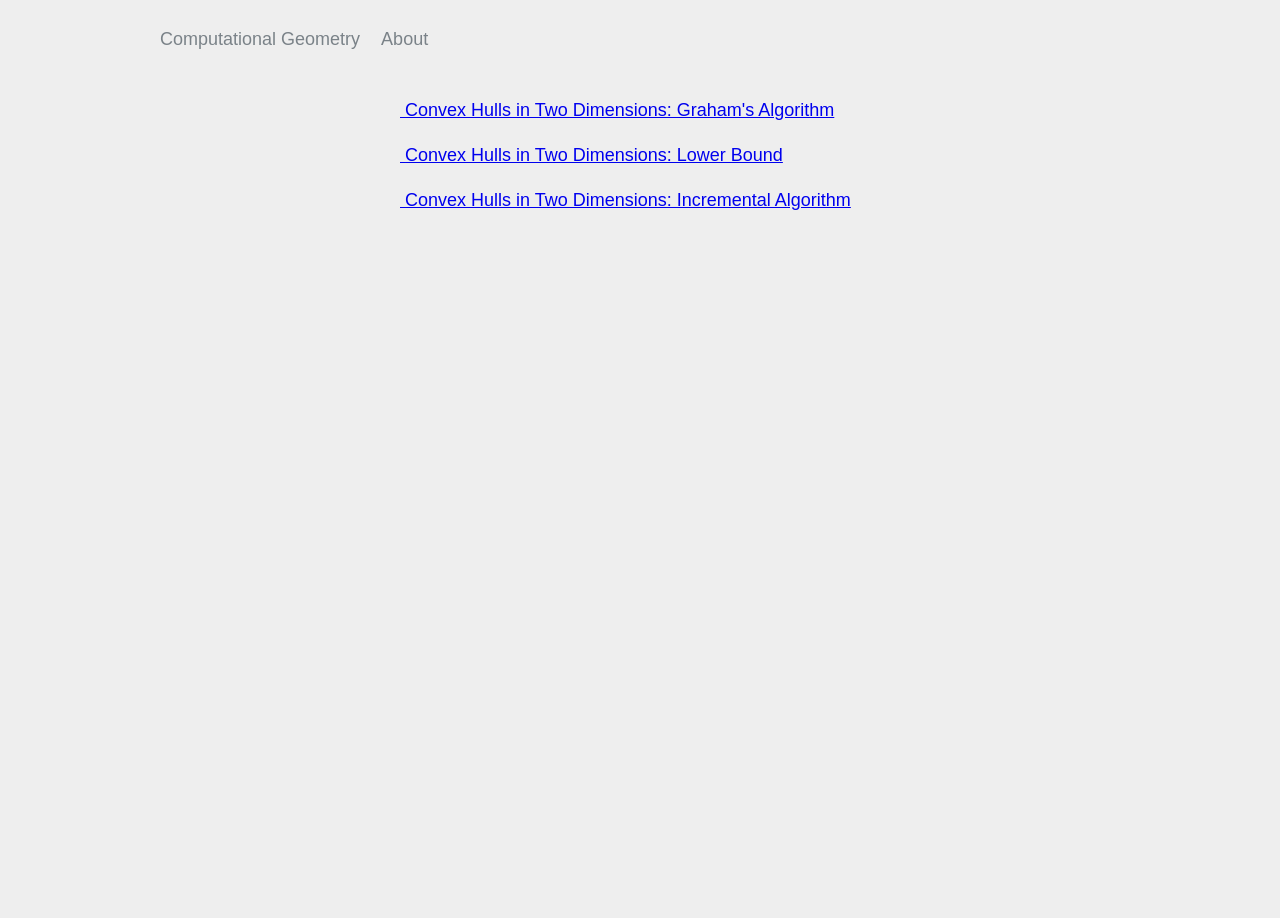
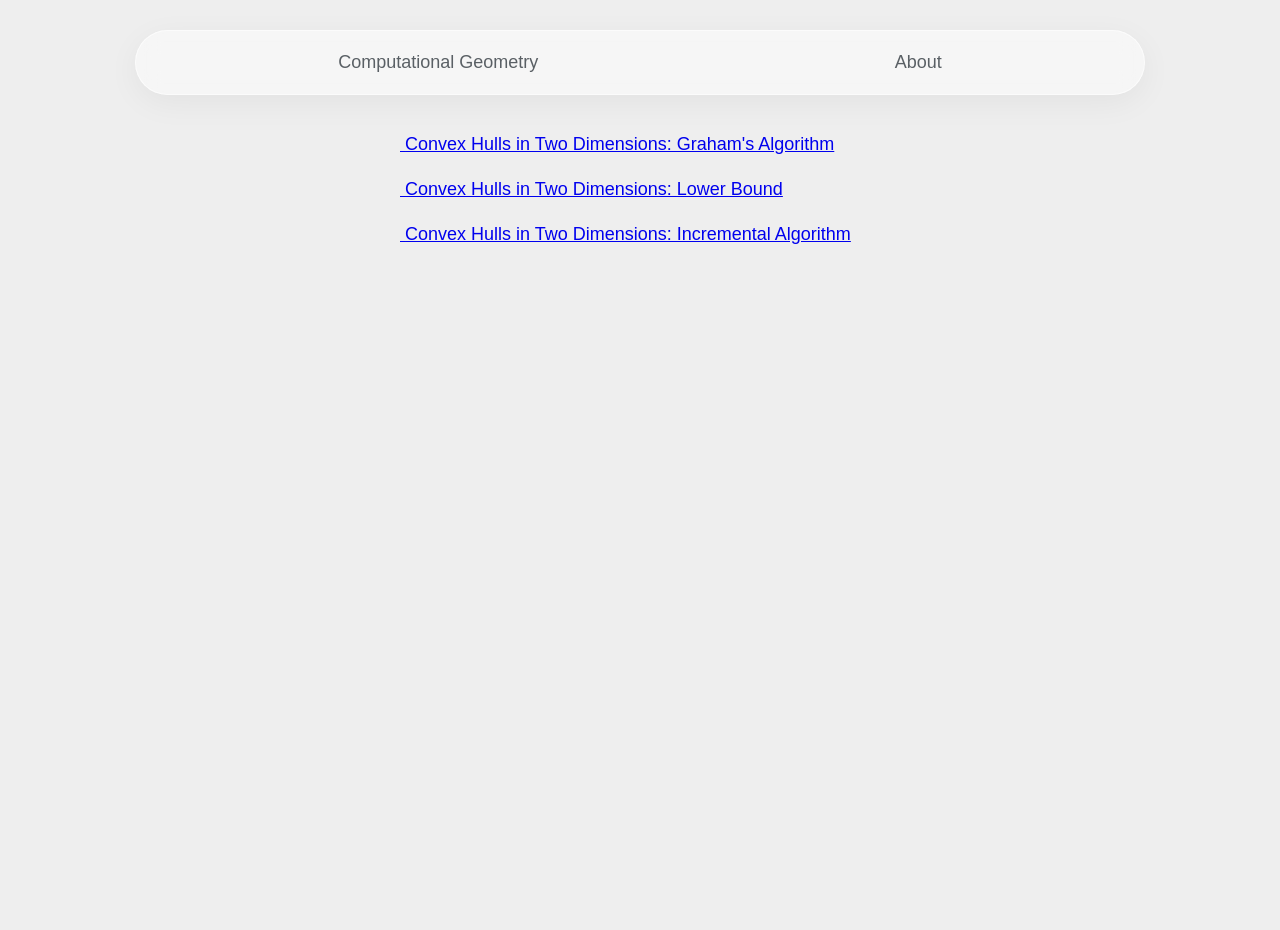

style: style navigation container and menu items with glassmorphism

--- a/main.css
+++ b/main.css
@@ -55,47 +55,63 @@ header {
 
 nav {
   max-width: 960px;
-  margin: 18px auto;
-  padding: 0 10px;
+  margin: 30px auto;
+  padding: 10px 24px;
+  background: var(--glass-bg);
+  backdrop-filter: blur(12px);
+  -webkit-backdrop-filter: blur(12px);
+  border: 1px solid var(--glass-border);
+  border-radius: 50px;
+  box-shadow: 0 8px 32px 0 var(--glass-shadow);
 }
 
 #nav-menu {
   padding: 0;
+  margin: 0;
   list-style-type: none;
+  display: flex;
+  justify-content: space-around;
+  align-items: center;
 }
 
 #nav-menu li {
   position: relative;
   display: inline-block;
-  margin-right: 1rem;
-  padding: 0.5rem 0;
-  color: #7a8288;
-
+  padding: 0.5rem 1rem;
+  color: var(--text-secondary);
+  font-weight: 500;
+  cursor: pointer;
   text-decoration: none;
+  transition: color 0.3s ease;
 }
 
 #nav-menu li::before {
   content: "";
   position: absolute;
-  left: 0;
+  left: 10%;
   bottom: 0;
-  height: 4px;
-  background: #bdc1c4;
-  width: 100%;
-  -webkit-transition: all 0.2s ease-in-out;
-  transition: all 0.2s ease-in-out;
-  -webkit-transform: scaleX(0);
-  -ms-transform: scaleX(0);
+  height: 3px;
+  background: var(--accent-hover);
+  border-radius: 2px;
+  width: 80%;
+  transition: transform 0.3s ease;
   transform: scaleX(0);
 }
 
 #nav-menu li:hover {
-  color: #5c6266;
+  color: var(--text-primary);
 }
 
 #nav-menu li:hover::before {
-  -webkit-transform: scaleX(1);
-  -ms-transform: scaleX(1);
+  transform: scaleX(1);
+}
+
+#nav-menu li.active {
+  color: var(--accent-hover);
+  font-weight: 600;
+}
+
+#nav-menu li.active::before {
   transform: scaleX(1);
 }
 
